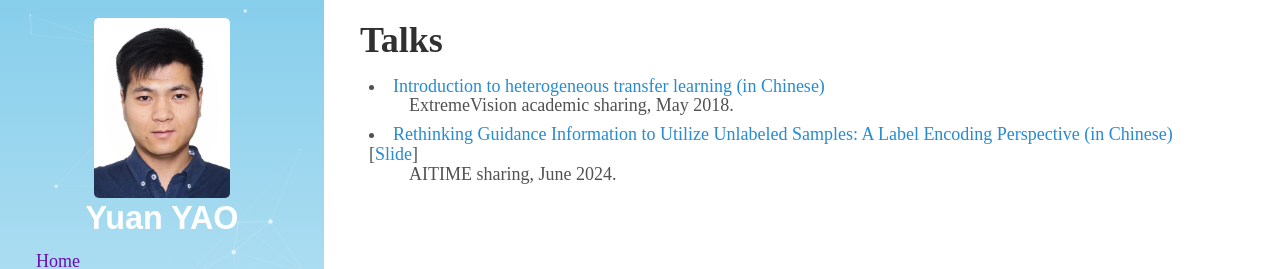
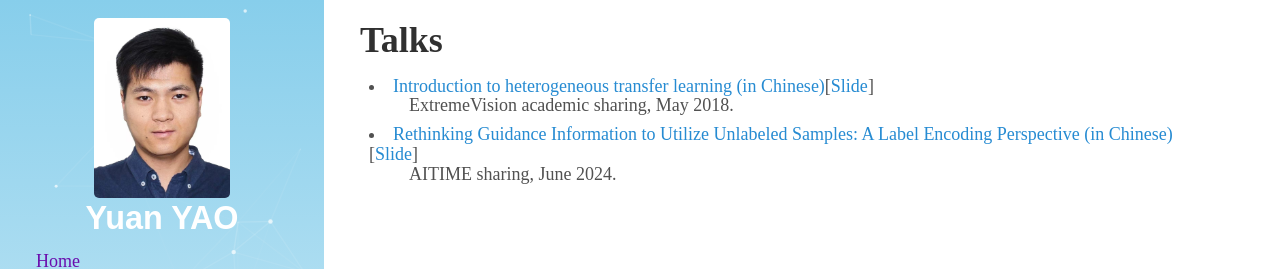
Before and after one commit to yyyaoyuan/yyyaoyuan.github.io, a Jekyll site: the page built from talks.html, in a window 1280 px wide. Shown: the top 269 px of the page. Built offline with Jekyll 4.4.1, drawn with Linux system fonts in a browser that asks for light colours.

Commit message:
Update talks.html

```diff
--- a/talks.html
+++ b/talks.html
@@ -32,7 +32,7 @@ pgorder: 1
 <!-- =================================================================================================== -->
 
 <dl>
-<li> <a href="https://www.bilibili.com/video/av24110015/" target=&ldquo;blank&rdquo;>Introduction to heterogeneous transfer learning (in Chinese)</a> </li>
+<li> <a href="https://www.bilibili.com/video/av24110015/" target=&ldquo;blank&rdquo;>Introduction to heterogeneous transfer learning (in Chinese)</a>[<a href="public/Others/Introduction_to_HDA.pdf" target=&ldquo;blank&rdquo;>Slide</a>]</li>
 <dd><p>
 ExtremeVision academic sharing, May 2018.</p>
 </dd>
```
